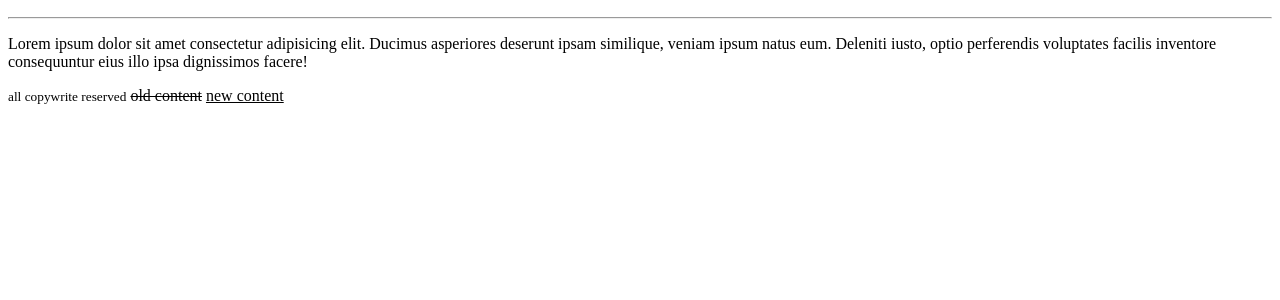
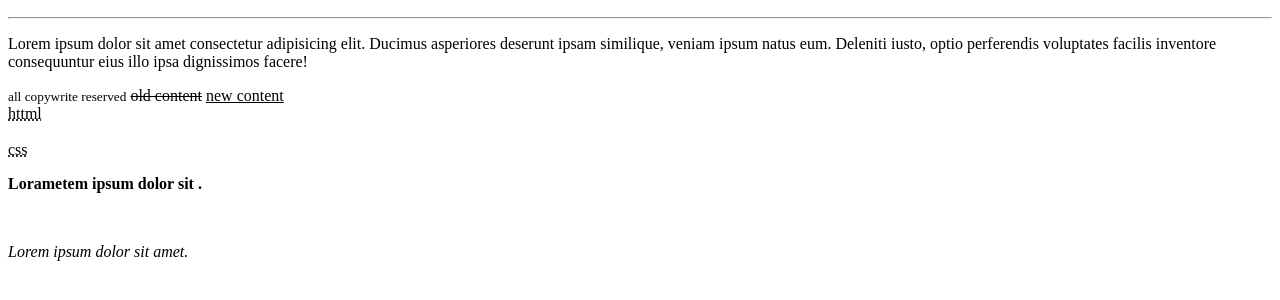
Before and after one commit to Deeghayu-Bhathiya/My-first-html-project, a plain HTML site: page index.html in a window 1280 px wide. Shown: the part 110-410 px from the top of the page. Drawn offline with Linux system fonts and the light colour scheme.

Commit message:
<!-- abravition tag -->,<!-- bold ,italic -->

```diff
--- a/index.html
+++ b/index.html
@@ -24,6 +24,16 @@
         <del>old content</del>
 
         <ins>new content</ins>
+        <br>
+        <!-- abravition tag -->
+         <abbr title="HYPER TEXT MARKUP LANGUAGE">httml</abbr>
+         <BR></BR>
+         <abbr title="Cascading Style Sheets">css</abbr>
+         <br>
+         <!-- bold ,italic -->
+          <p><b>Lorametem ipsum dolor sit .</b></p>
+          <br>
+          <p><i>Lorem ipsum dolor sit amet.</i></p>
 </body>
 
 </html>
```
